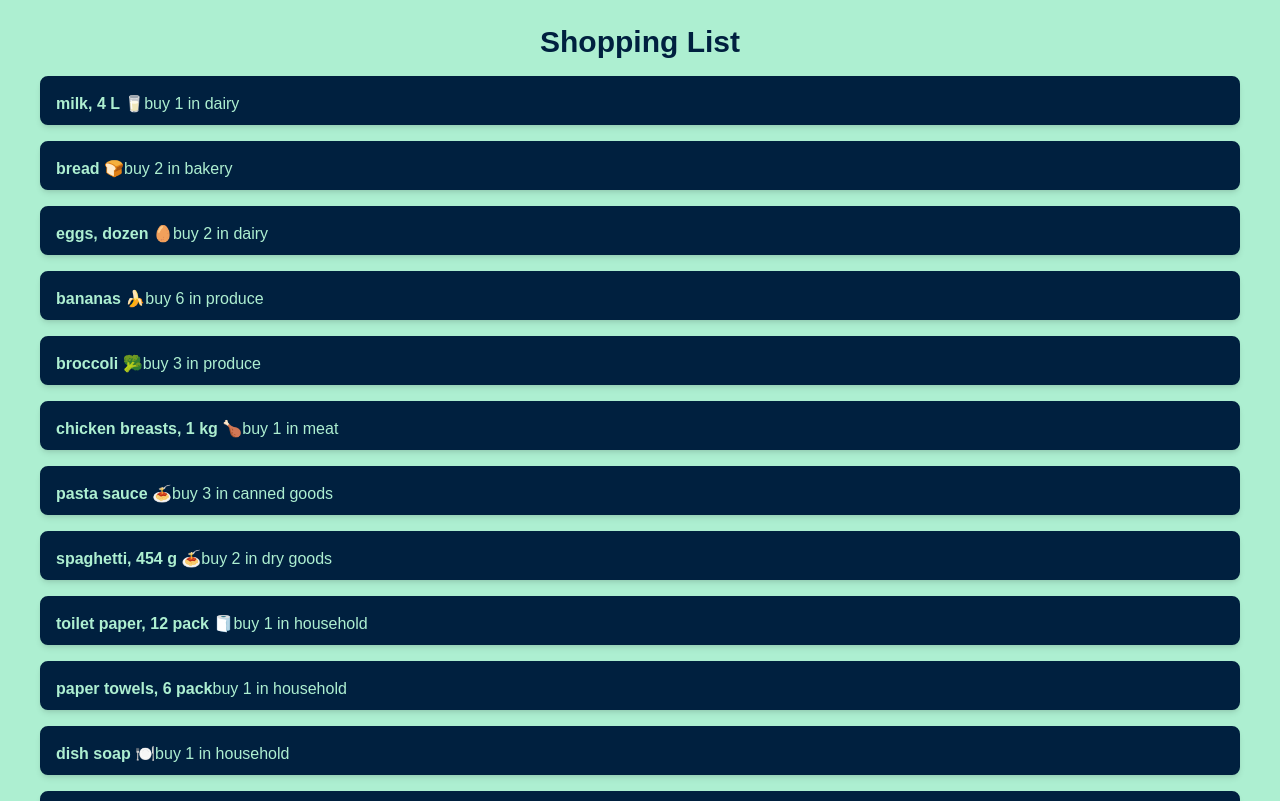
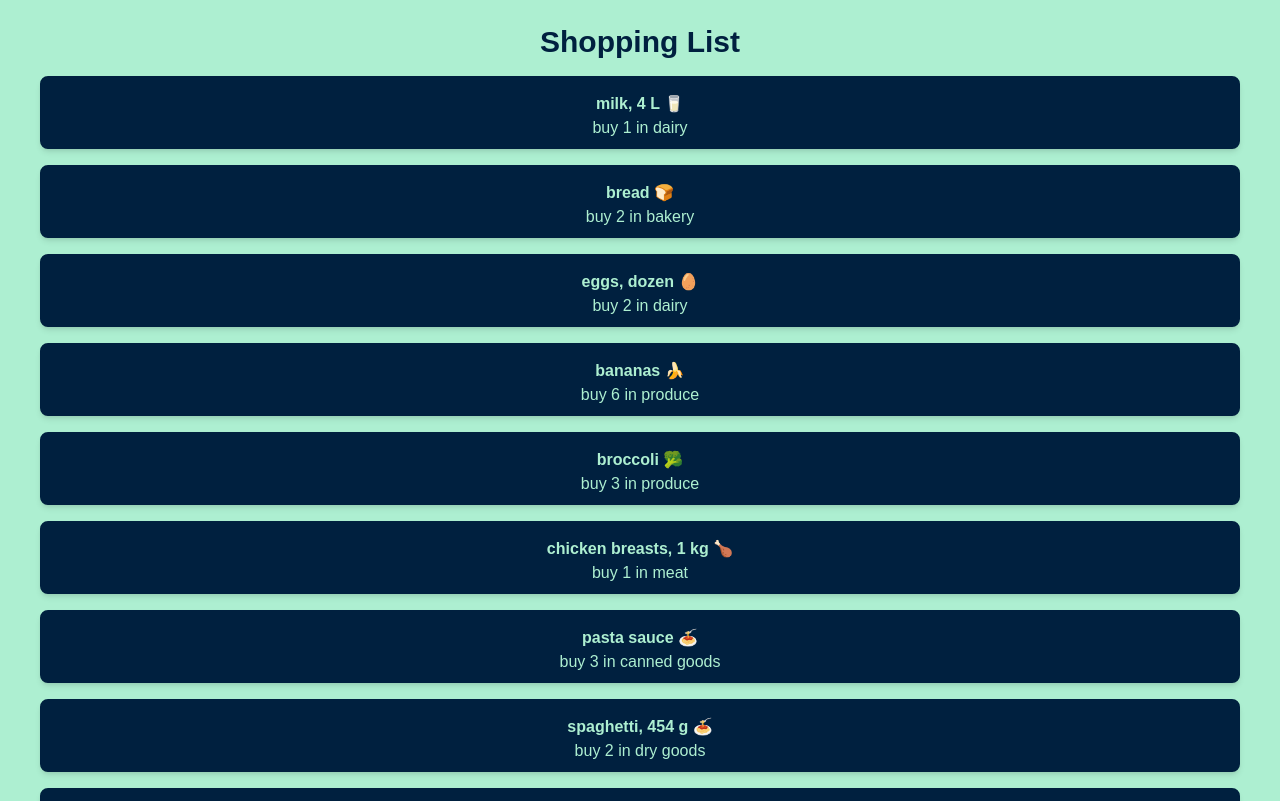
Before and after one commit to JApitpit/cprg306-assignments, a Next.js app: page /week-3 in a window 1280 px wide. Shown: the top 801 px of the page. Built offline with nearby package versions, Linux system fonts and the light colour scheme.

Commit message:
did some final css

```diff
--- a/app/week-3/item.js
+++ b/app/week-3/item.js
@@ -1,8 +1,8 @@
 
 export default function Item({ name, quantity, category }) {
     return (
-        <ul>
-            <li className="p-2 border-b flex rounded-lg bg-[#00203FFF] shadow-md border-8 border-[#00203FFF] m-4">
+        <ul className="justify-center">
+            <li className="p-2 border-b flex rounded-lg bg-[#00203FFF] shadow-md border-8 border-[#00203FFF] m-4 flex-col text-center">
                 <h className="font-semibold text-[#ADEFD1FF]">{name}</h>
                 <h className="text-[#ADEFD1FF]">buy {quantity} in {category}</h>
             </li>
```
